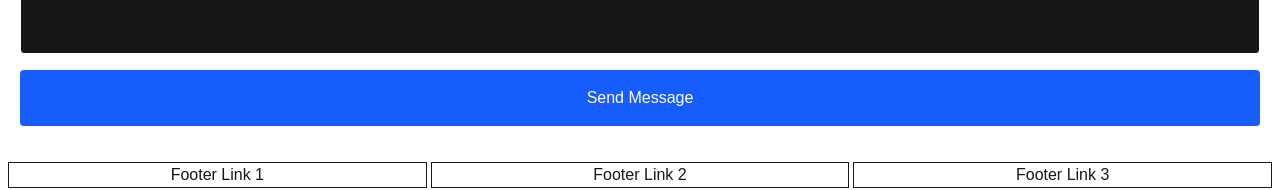
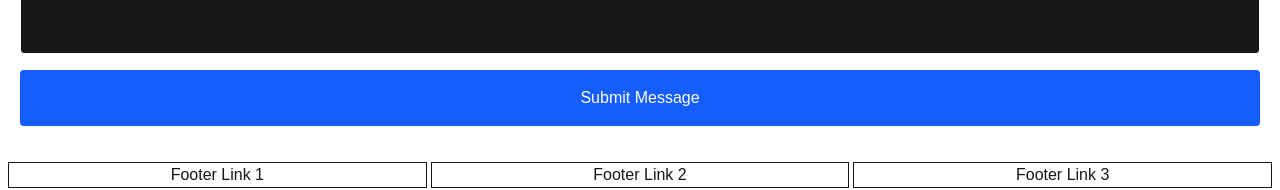
Before and after one commit to Jameshuff95/portfolio25, a Next.js app: page /pages/contact in a window 1280 px wide. Shown: the part 606-796 px from the top of the page. Built offline with nearby package versions, Linux system fonts and the light colour scheme.

Commit message:
fixed confirmation/error message when contact form is submitted

```diff
--- /dev/null
+++ b/app/_components/Button.tsx
@@ -0,0 +1,16 @@
+import { ButtonProps } from '../_types/types';
+
+const Button = ({ title, onClick, disabled, className }: ButtonProps) => {
+  return (
+    <button
+      type="submit"
+      onClick={onClick}
+      disabled={disabled}
+      className={`bg-blue-600 text-white p-4 rounded hover:bg-blue-700 transition ${className ?? ''}`}
+    >
+      {title}
+    </button>
+  );
+};
+
+export default Button;
--- a/app/_components/ContactForm.tsx
+++ b/app/_components/ContactForm.tsx
@@ -1,6 +1,8 @@
 import { useState } from 'react';
-
 import { emailPattern } from '../_regex/regex';
+import Button from './Button';
+import SuccessMessage from './SuccessMessage';
+import ErrorMessage from './ErrorMessage';
 
 export const ContactForm = () => {
   const [formData, setFormData] = useState({
@@ -11,6 +13,10 @@ export const ContactForm = () => {
 
   const [isValid, setIsValid] = useState(true);
 
+  const [submissionStatus, setSubmissionStatus] = useState<
+    'success' | 'error' | null
+  >(null);
+
   const handleChange = (
     e: React.ChangeEvent<HTMLInputElement | HTMLTextAreaElement>
   ) => {
@@ -18,27 +24,11 @@ export const ContactForm = () => {
     setFormData((prev) => {
       const updated = { ...prev, [name]: value };
       if (name === 'email') {
-        setIsValid(emailPattern.test(formData.email));
+        setIsValid(emailPattern.test(value));
       }
       return updated;
     });
   };
-
-  const showSuccessMessage = () => (
-    <div className="border p-2 bg-foreground text-background">
-      <p>Your message has been sent successfully!</p>
-      <p>
-        Thank you for your message! You will hear back from me as soon as I am
-        available.
-      </p>
-    </div>
-  );
-
-  const showFailureMessage = () => (
-    <div className="border p-2 bg-foreground text-background">
-      <p>There was an error sending your message. Please Try again Later.</p>
-    </div>
-  );
 
   const handleSubmit = async (e: React.FormEvent) => {
     e.preventDefault();
@@ -48,14 +38,22 @@ export const ContactForm = () => {
         headers: { 'Content-Type': 'application/json' },
         body: JSON.stringify(formData),
       });
+
       const data = await res.json();
-      if (!res.ok) throw new Error(data.error || 'Something went wrong');
-      showSuccessMessage();
+
+      if (!res.ok) {
+        setSubmissionStatus('error');
+        throw new Error(data.error || 'Something went wrong');
+      }
+
       setFormData({ name: '', email: '', message: '' });
+      setSubmissionStatus('success');
     } catch (err) {
-      showFailureMessage();
       console.error(err);
+      setSubmissionStatus('error');
     }
+
+    setTimeout(() => setSubmissionStatus(null), 5000);
   };
 
   return (
@@ -113,13 +111,11 @@ export const ContactForm = () => {
         </label>
 
         {/* submit button */}
-        <button
-          type="submit"
-          className="bg-blue-600 text-white p-4 rounded hover:bg-blue-700 transition"
-        >
-          Send Message
-        </button>
+        <Button title="Submit Message" onClick={handleSubmit} />
       </form>
+
+      {submissionStatus === 'success' && <SuccessMessage />}
+      {submissionStatus === 'error' && <ErrorMessage />}
     </section>
   );
 };
--- /dev/null
+++ b/app/_components/ErrorMessage.tsx
@@ -0,0 +1,13 @@
+import React from 'react';
+
+const ErrorMessage = () => {
+  return (
+    <article className="border rounded-md w-4/5 absolute top-1/2 left-1/2 transform -translate-x-1/2 -translate-y-1/2 min-h-50 bg-yellow-300 flex items-center text-xl">
+      <div className="border p-2 bg-foreground text-background">
+        <p>There was an error sending your message. Please Try again Later.</p>
+      </div>
+    </article>
+  );
+};
+
+export default ErrorMessage;
--- /dev/null
+++ b/app/_components/SuccessMessage.tsx
@@ -0,0 +1,17 @@
+import React from 'react';
+
+const SuccessMessage = () => {
+  return (
+    <article className="border rounded-md w-4/5 absolute top-1/2 left-1/2 transform -translate-x-1/2 -translate-y-1/2 min-h-50 bg-yellow-300 flex items-center text-xl">
+      <div className="h-full w-5/6 m-auto p-2 text-background text-center flex flex-col gap-5">
+        <p>Your message has been sent successfully!</p>
+        <p>
+          Thank you for your message! You will hear back from me as soon as I am
+          available.
+        </p>
+      </div>
+    </article>
+  );
+};
+
+export default SuccessMessage;
```
Also changed, not shown: app/_types/types.ts (+7 -0 lines).
